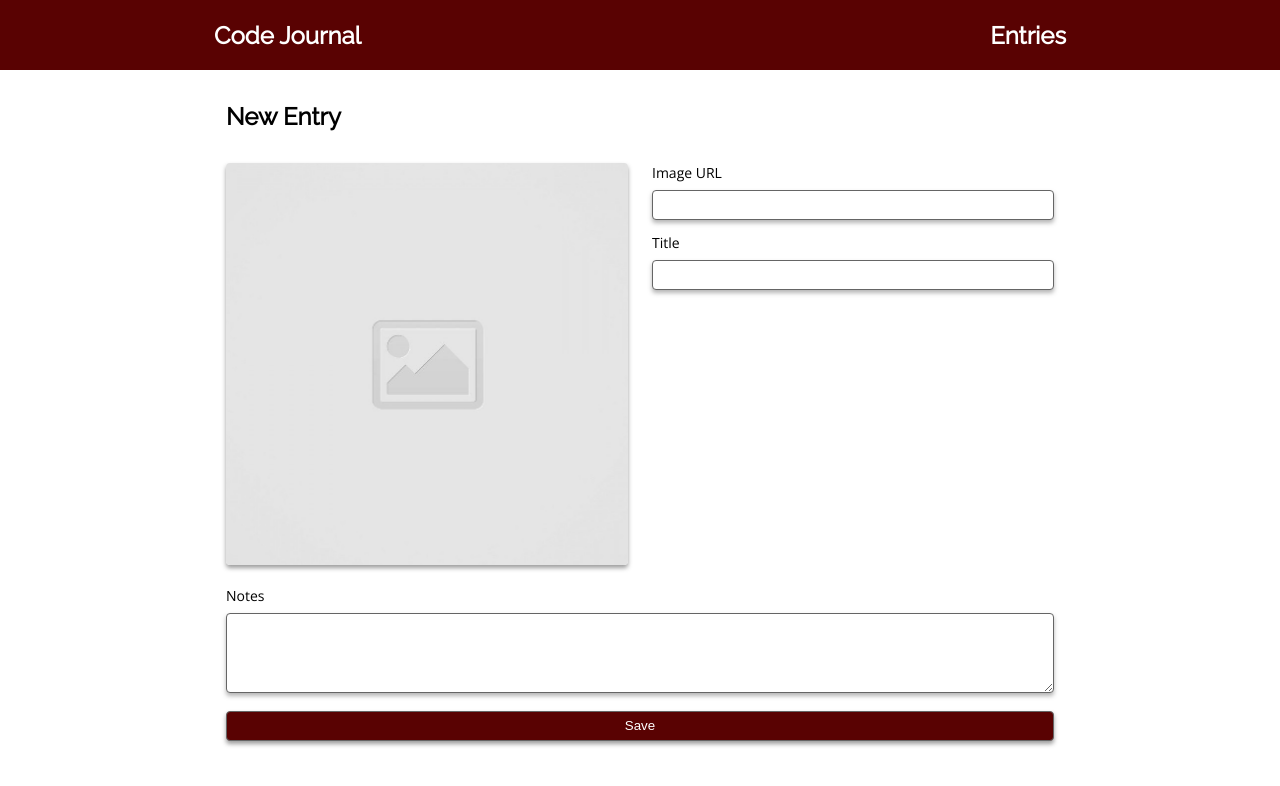
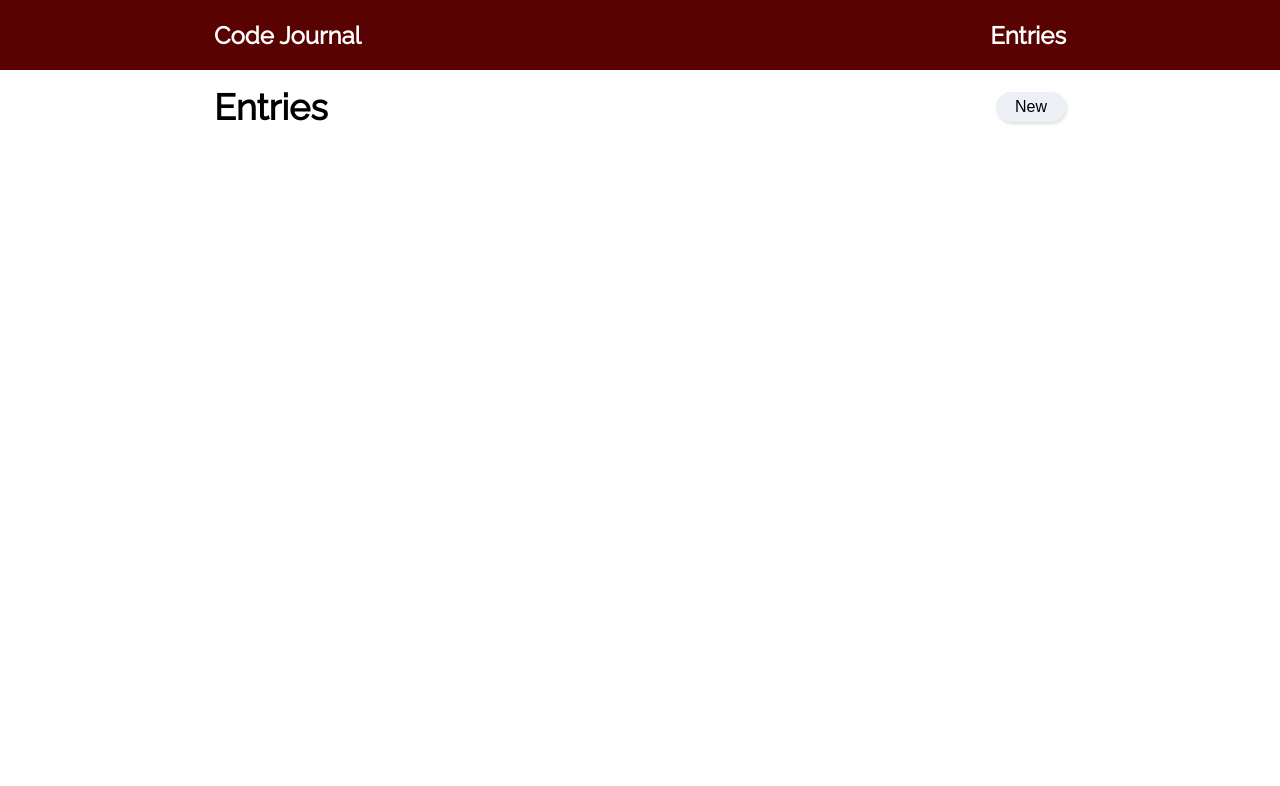
Before and after one commit to Nickolas-Hernandez/code-journal, a website: page index.html in a window 1280 px wide. Drawn offline with nearby package versions, Linux system fonts and the light colour scheme.

Commit message:
added 'new' entries button and styled it

```diff
--- a/css/styles.css
+++ b/css/styles.css
@@ -99,6 +99,31 @@ li {
   text-decoration: none;
 }
 
+.entries-header {
+  justify-content: space-between;
+  align-items: center;
+  font-family: 'Raleway', sans-serif;
+  font-size: 24px;
+  padding: 1rem 0;
+}
+
+.new-entry-button {
+  font-size: 16px;
+  width: 70px;
+  height: 30px;
+  border-radius: 50px;
+  border: none;
+  outline: none;
+  background-color: #edf1f7;
+  box-shadow: 1px 2px 3px rgba(99, 99, 99, 0.2);
+  cursor: pointer;
+}
+
+.new-entry-button:hover {
+  background-color: #590202;
+  color: white;
+}
+
 @media only screen and (min-width: 768px) {
   form > h2 {
     margin: 2rem 0;
--- a/index.html
+++ b/index.html
@@ -27,7 +27,7 @@
   </header>
   <main>
     <div class="container">
-      <div data-view="entry-form">
+      <div data-view="entry-form" class="hidden">
         <form action="" class="entry-form">
           <h2 class="column-full">New Entry</h2>
           <div class="row">
@@ -57,6 +57,11 @@
         </form>
       </div>
       <div data-view="entries">
+        <div class="entries-header row column-full">
+          <h2>Entries</h2>
+          <button class="new-entry-button">New</button>
+        </div>
+
         <ul class="entries"></ul>
       </div>
     </div>
```
